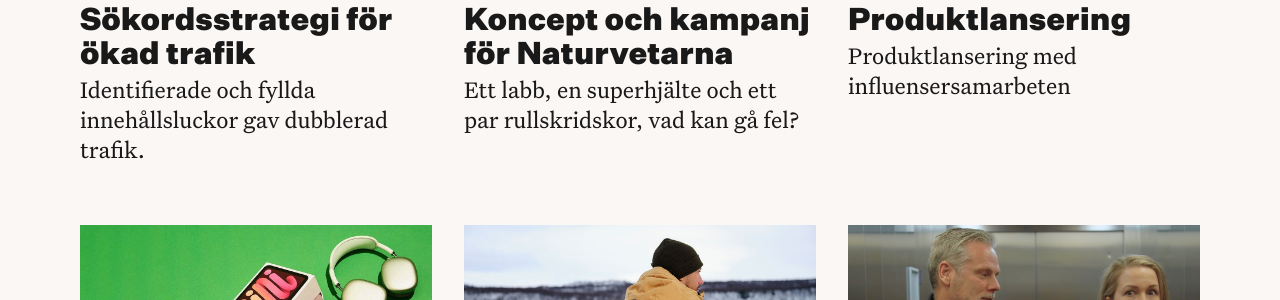
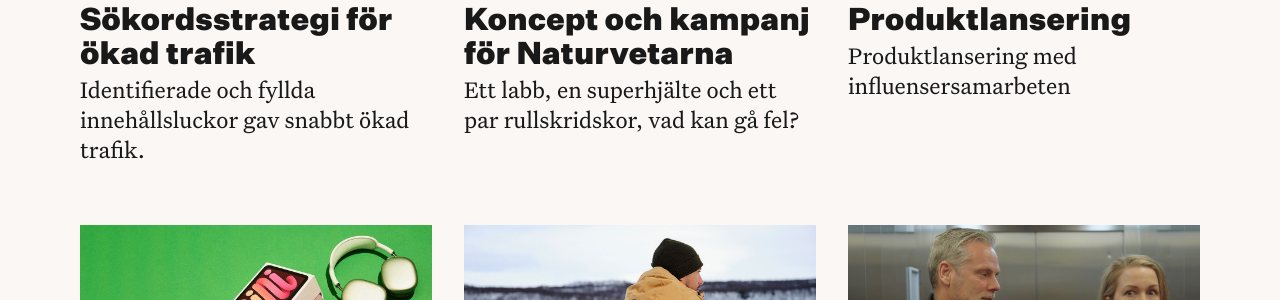
Before and after one commit to kwdstudio/kwdstudio.github.io, a Jekyll site: the page built from index.html, in a window 1280 px wide and 900 px high, scrolled down 1185 px. Shown: the part 186-486 px from the top of the window. Built offline with Jekyll 4.4.1, drawn with Linux system fonts in a browser that asks for light colours.

Commit message:
adjustments

```diff
--- a/_cases/adhdonline.md
+++ b/_cases/adhdonline.md
@@ -1,12 +1,12 @@
 ---
 layout: case
 title: ADHDonline
-description: Identifierade och fyllda innehållsluckor gav snabbt ökad trafik..
+description: Identifierade och fyllda innehållsluckor gav snabbt ökad trafik.
 image: /images/cases/adhdonline/featured.jpg
 client: ADHDonline
 all_order: 2
 teaser_heading: Sökordsstrategi för ökad trafik
-teaser_body: <p>Identifierade och fyllda innehållsluckor gav dubblerad trafik.</p>
+teaser_body: <p>Identifierade och fyllda innehållsluckor gav snabbt ökad trafik.</p>
 intro_heading: Sökstrategi och innehållsarbete
 intro_lead: Hur gör man för att öka trafiken till sin webbplats? Jo, man identifierar luckor, tar fram en sökstrategi och formulerar innehållet för att möta behoven. Givetvis utan att kompromissa det minsta med uppdraget.
 ---
```
